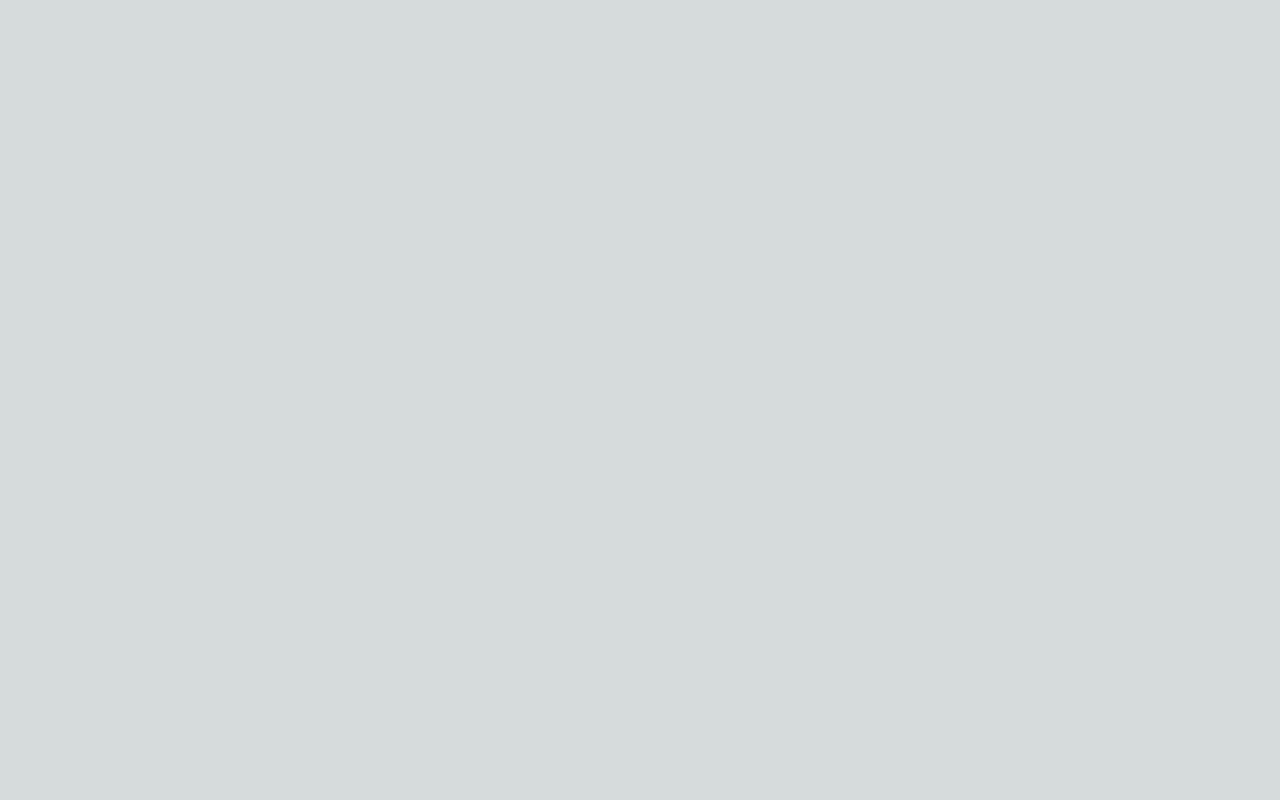
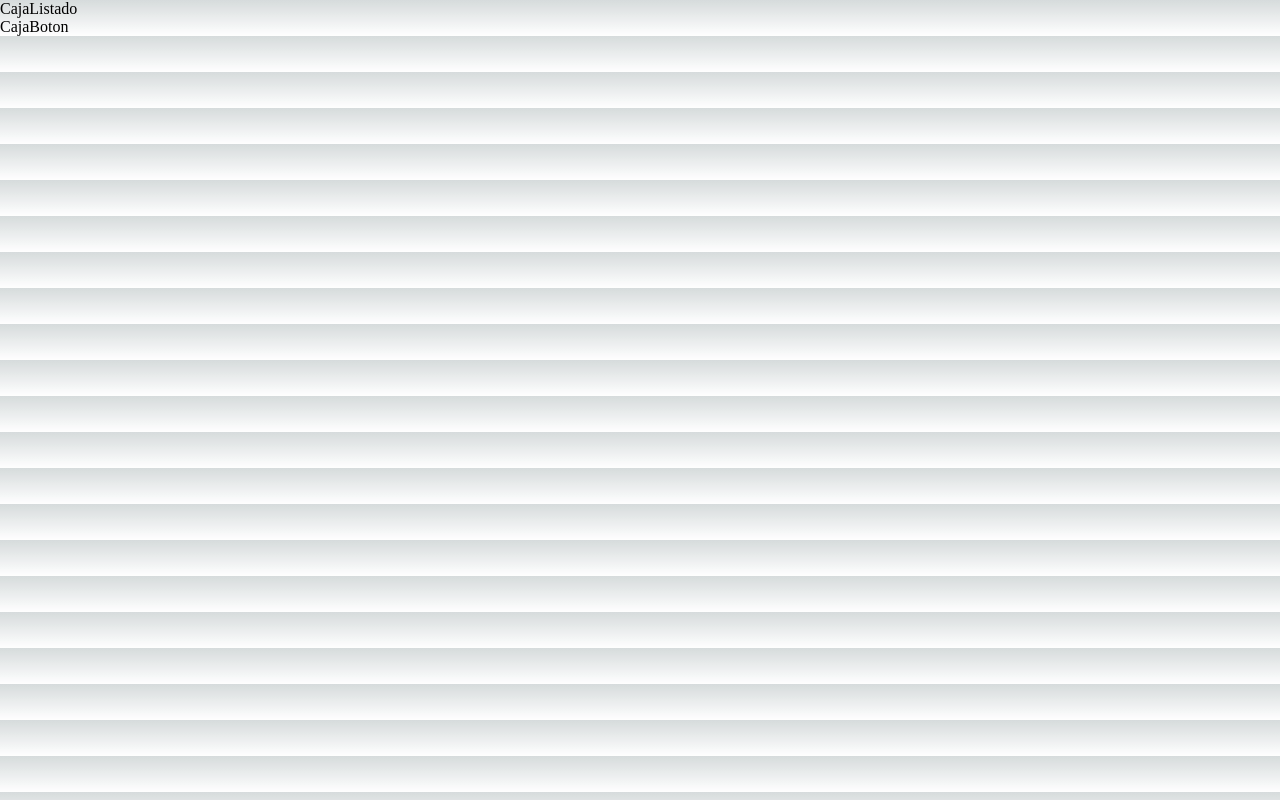
Before and after one commit to Aluonam/consumo-api, a Next.js app: page /pokemonScreen in a window 1280 px wide. Built offline with nearby package versions, Linux system fonts and the light colour scheme.

Commit message:
incluir en screen los componentes CajaBoton y CajaListado

```diff
--- a/components/CajaListado.jsx
+++ b/components/CajaListado.jsx
@@ -1,5 +1,6 @@
 import React from 'react'
 
+//FUNCION:mostrar el listado (recibirá props con esta información)
 const CajaListado = () => {
   return (
     <div>CajaListado</div>
--- a/pages/pokemonScreen/index.js
+++ b/pages/pokemonScreen/index.js
@@ -1,3 +1,5 @@
+import CajaBoton from "@/components/CajaBoton";
+import CajaListado from "@/components/CajaListado";
 
 
 export default function Home() {
@@ -7,7 +9,8 @@ export default function Home() {
   return (
     <>
       <main >
-
+        <CajaListado />
+        <CajaBoton />
       </main>
     </>
   )
```
Also changed, not shown: 1 other file (tests, documents, lock files or other folders).
